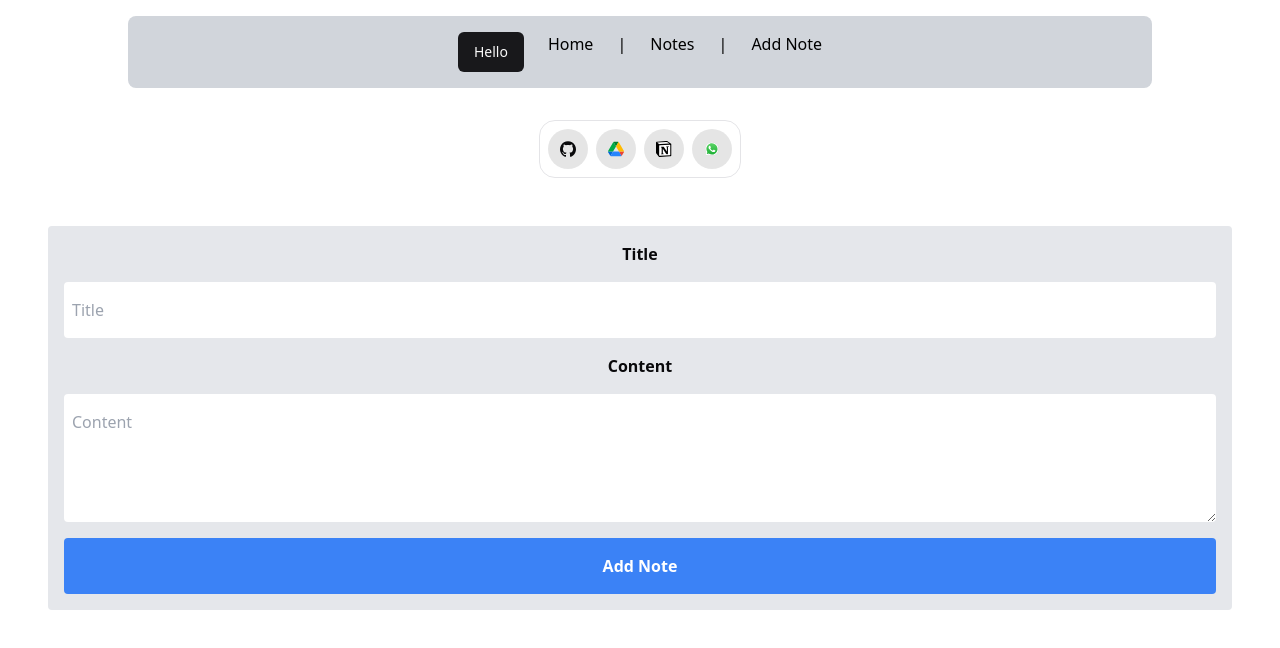
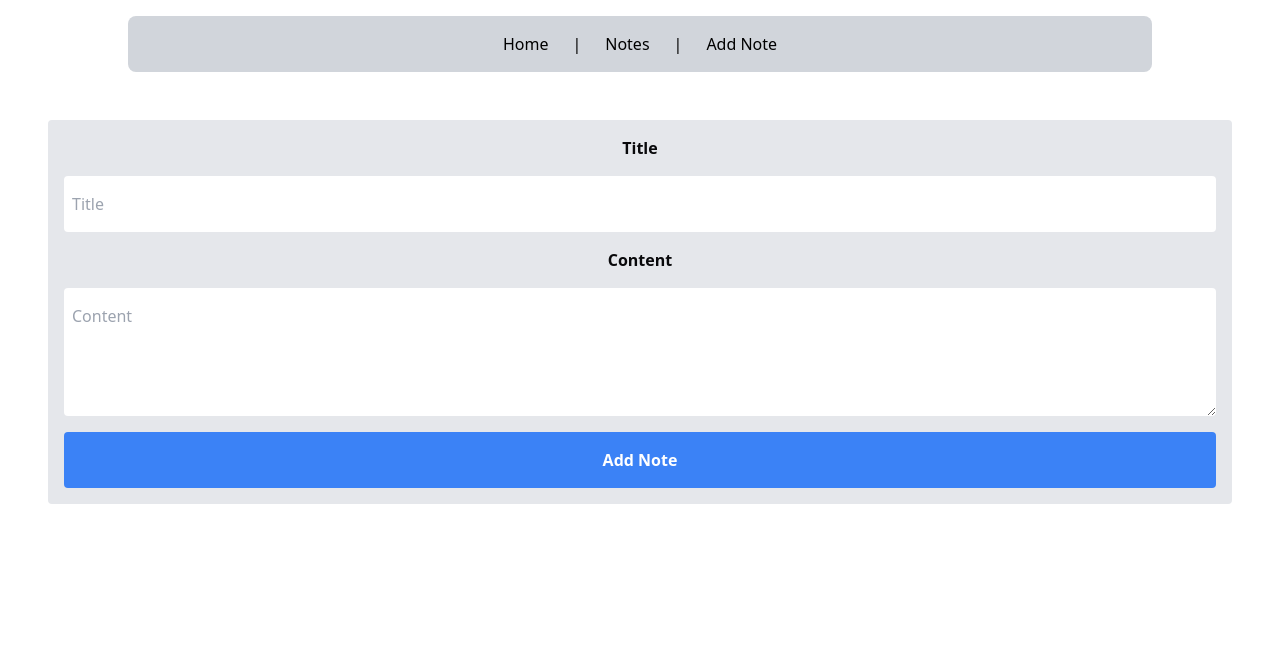
Before and after one commit to diesos/nextjs, a Next.js app: page /notes/addnote in a window 1280 px wide. Shown: the top 648 px of the page. Built offline with nearby package versions, Linux system fonts and the light colour scheme.

Commit message:
Refactor layout component and remove unused code

```diff
--- a/src/app/layout.tsx
+++ b/src/app/layout.tsx
@@ -2,8 +2,7 @@ import type { Metadata } from "next";
 import localFont from "next/font/local";
 import "./globals.css";
 import { Toaster } from "react-hot-toast";
-import { DockDemo } from "./Dock";
-import { Button } from "@/components/ui/button";
+
 
 const geistSans = localFont({
   src: "./fonts/GeistVF.woff",
@@ -34,7 +33,6 @@ export default function RootLayout({
       >
         <nav className="hidden sm:contents">
         <ul  className="flex justify-center gap-6 py-4 rounded-lg bg-gray-300 my-4 mx-32 justify-items-center text-center text-black transition ease-in-out hover:text-gray-800 duration-200">
-          <Button>Hello</Button>
           <li><a href="/">Home</a></li>
           <li> | </li>
           <li><a href="/notes">Notes</a></li>
@@ -42,7 +40,6 @@ export default function RootLayout({
           <li><a href="/notes/addnote">Add Note</a></li>
         </ul>
       </nav>
-      <DockDemo />
       <Toaster position="bottom-center" />
         {children}
       </body>
```
